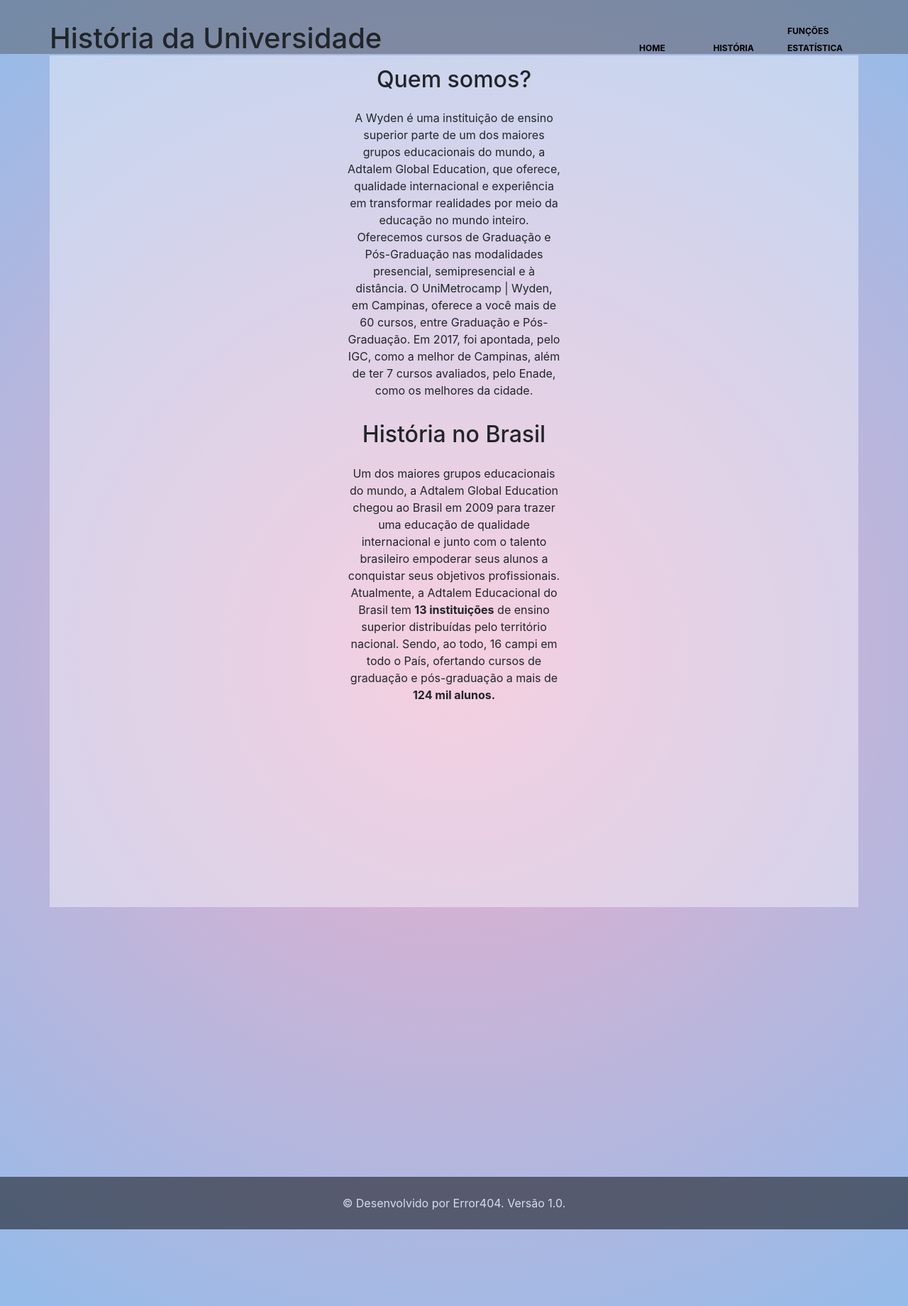
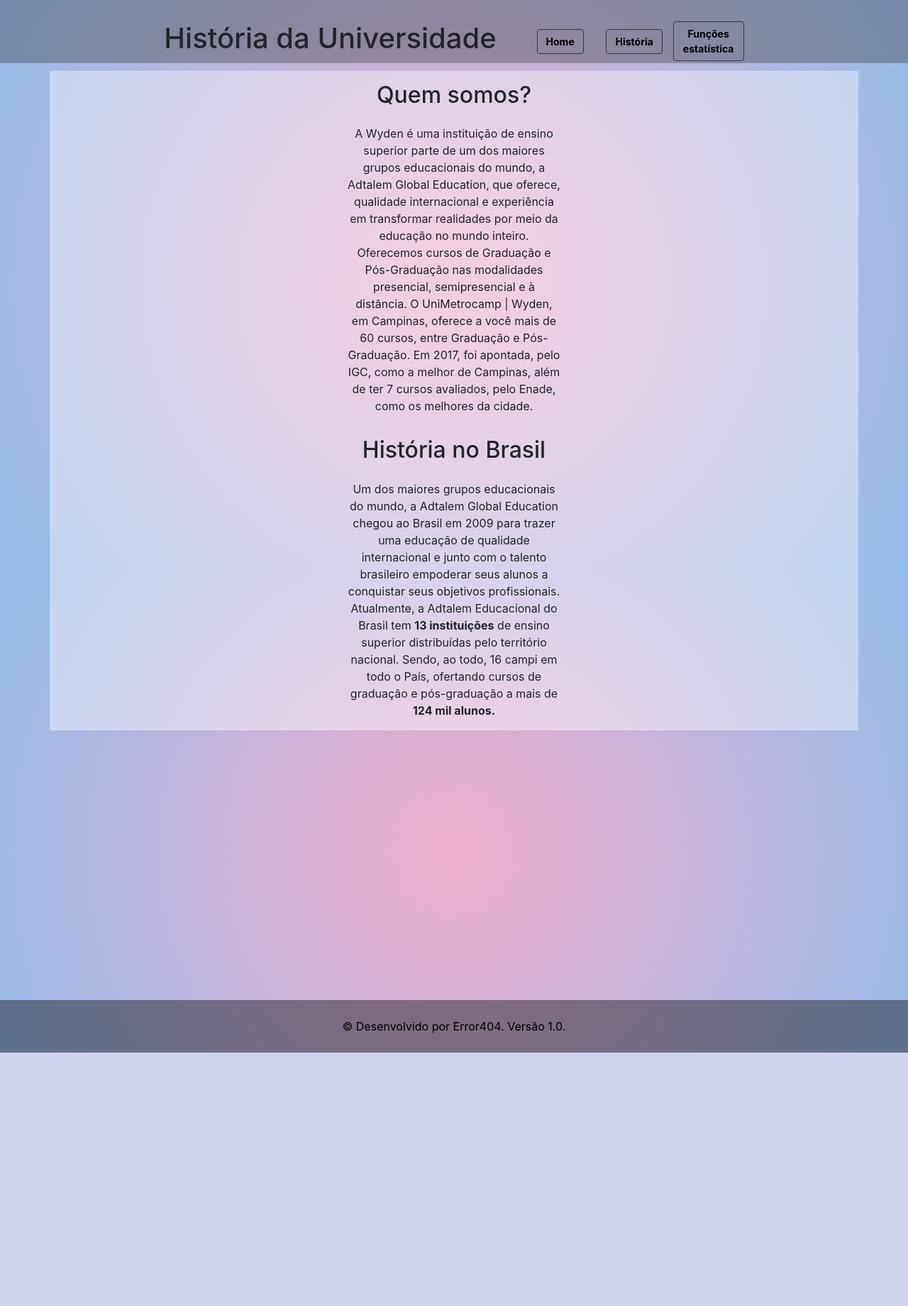
Before and after one commit to emanuelbmota/Error404, a PHP site: page /historia.html in a window 1280 px wide. Shown: the whole page at 71% size. After the commit the page ends 1483 px from the top, so only its background shows below. Run offline with PHP 8.4, Linux system fonts and the light colour scheme.

Commit message:
update home e historia

```diff
--- a/frontend/css/styleHistoria.css
+++ b/frontend/css/styleHistoria.css
@@ -5,44 +5,68 @@
     margin: 0;
     background-repeat: no-repeat;
     width: 100%;
-    height: 230vh;
+    padding: 100px 0;
+    background-repeat: no-repeat;
+    background-position: center center;
+    background-attachment: fixed;
 
 }
 
 #banner{
     background-color: rgba(66, 66, 66, 0.4);
-    height: 76px;
+    height: 89px;
+    width: 100%;
     padding: 30px 70px 30px 70px;
+    display: flex;
+    flex-direction: row;
+    justify-content: center;
+    position: relative;
+    margin:0;
+    position: absolute;
+    top: 0;
+    overflow: hidden;
+
 
 }
 
 #banner h1 {
     float: left;
-    margin: 0;
+
+
+
+
 }
 
 #banner nav {
     float: right;
-    position: relative;
+
 
 }
 
 #banner ul {
     margin: 0;
+    display: inline;
+
 }
 
 #banner nav ul li {
     display: inline-block;
     width: 100px;
+    text-align: center;
+
+
 }
 
 #banner nav ul li a {
     color: black;
-    font-size: 12px;
+    font-size: 14px;
     font-weight: bold;
     text-decoration: none;
-    text-transform: uppercase;
+    text-align: center;
+    position: relative;
+
 }
+
 
 footer {
 
@@ -52,7 +76,7 @@
     top: 380px;
     width: 100%;
     margin: 0;
-    opacity: 0.5;
+    background: rgb(0, 0, 0, 0.4);
 
 
 
@@ -63,20 +87,18 @@
 
     margin: 0;
     padding: 25px;
-    background: black;
-    color: white;
+    color: rgb(0, 0, 0);
+    text-shadow: #414549;
 }
-
 .container {
 
     width: 100vw;
-    height: 150vh;
     background-color: rgba(255, 255, 255, 0.4);
     display: flex;
     flex-direction: row;
     justify-content: center;
-
-
+    background-repeat: no-repeat;
+    background-position:  center;
 
 
 }
@@ -97,6 +119,6 @@
 .box{
 
     width: 300px;
-    height: 300px;
+    height: 100%;
 
 }
--- a/frontend/historia.html
+++ b/frontend/historia.html
@@ -13,13 +13,13 @@
             <nav>
                 <ul>
                     <li>
-                    <a href="index.html">Home</a>
+                        <a href="index.html" class="btn btn-outline-dark">Home</a>
                     </li>
                     <li>
-                        <a href="historia.html">História</a>
+                        <a href="historia.html" class="btn btn-outline-dark">História</a>
                     </li>
                     <li>
-                        <a href="funcoesestatistica.html">Funções estatística</a>
+                        <a href="funcoesestatistica.html" class="btn btn-outline-dark">Funções estatística</a>
                     </li>
                 </ul>
             </nav>
```
Also changed, not shown: frontend/css/style.css (+7 -4 lines).
